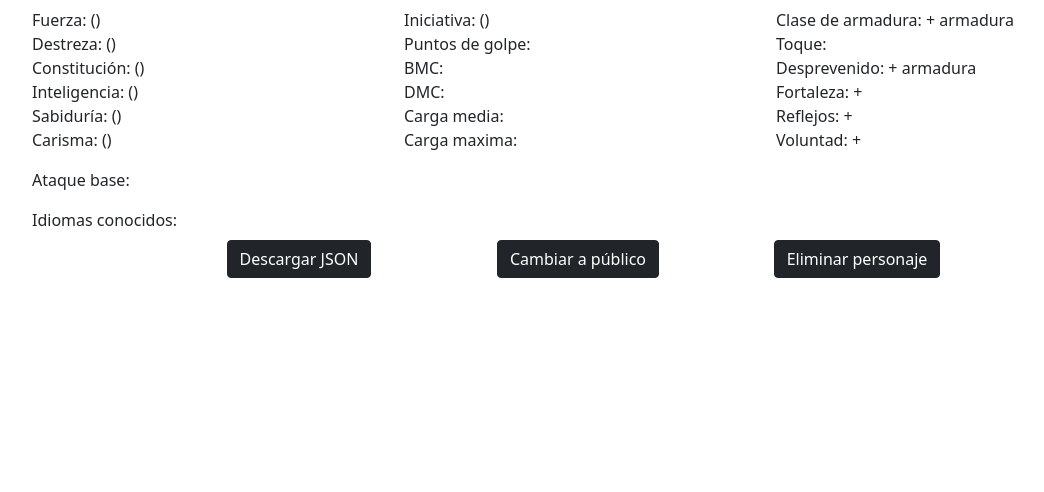
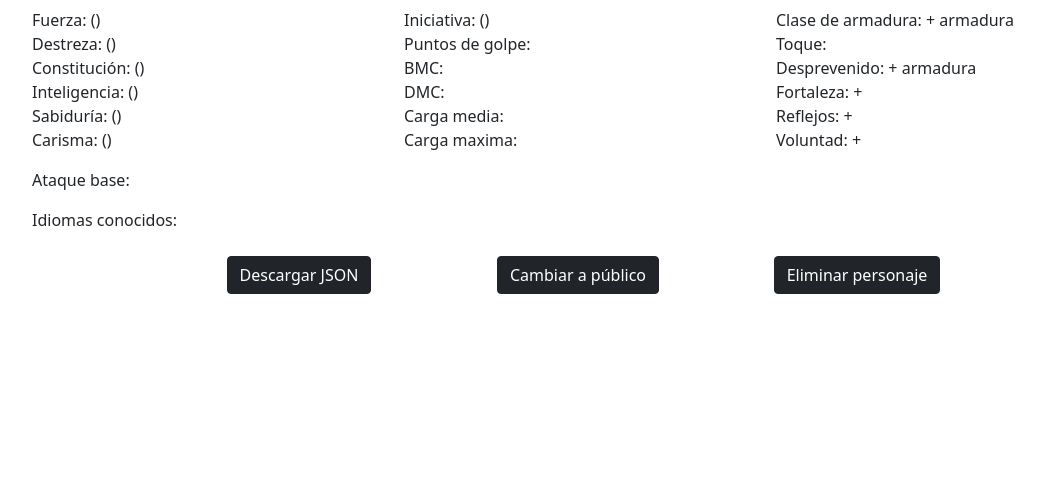
Before and after one commit to miguelvr98/PFCharacterCreator, a Django app: template PFCharacterCreator/main/templates/personaje/show.html in a window 1280 px wide. Shown: the part 272-764 px from the top of the page, without its empty margins (62-1106 px from the left). Run offline with Django 3.2, Linux system fonts and the light colour scheme; the template is opened without the code that fills it, so the values that code supplies are empty; parts of the project's set-up code (start-up, migrations or seed data) failed here and were passed over; some libraries are stand-ins or nearby versions.

Commit message:
Cambios menores

```diff
--- a/PFCharacterCreator/main/templates/personaje/show.html
+++ b/PFCharacterCreator/main/templates/personaje/show.html
@@ -243,7 +243,7 @@
                     {% endfor %}
                 </div>
                 {% endif %}
-                <div class="row mt-2 d-flex justify-content-center">
+                <div class="row mt-4 d-flex justify-content-center">
                     <div class="col-sm-3 d-flex justify-content-center">
                         <a href="/json/{{personaje.pk}}" class="btn btn-md btn-dark ">Descargar JSON</a>
                     </div>
--- a/PFCharacterCreator/main/views.py
+++ b/PFCharacterCreator/main/views.py
@@ -1181,7 +1181,6 @@ def json(request, pk):
     response['Content-Disposition'] = 'attachment; filename='+personaje.nombre+'.json'
     return response
 
-
 # def jinja(request):
 #     templateLoader = jinja2.FileSystemLoader(searchpath="./main/templates/")
 #     templateEnv = jinja2.Environment(loader=templateLoader)
```
